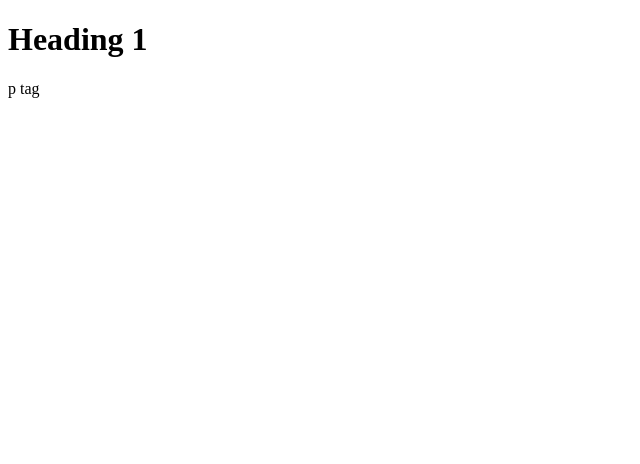
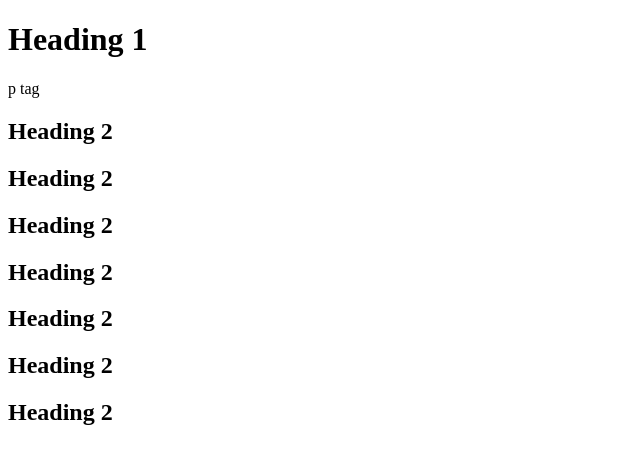
Before and after one commit to sushberiwal/Dev_Tut, a plain HTML site: page index.html in a window 1280 px wide. Shown: the whole page, without its empty margins (0-640 px from the left). Drawn offline with Linux system fonts and the light colour scheme.

Commit message:
added some lines in index.html

```diff
--- a/index.html
+++ b/index.html
@@ -8,5 +8,12 @@
 <body>
     <h1>Heading 1</h1>
     <p>p tag</p>
+    <h2>Heading 2</h2>
+    <h2>Heading 2</h2>
+    <h2>Heading 2</h2>
+    <h2>Heading 2</h2>
+    <h2>Heading 2</h2>
+    <h2>Heading 2</h2>
+    <h2>Heading 2</h2>
 </body>
 </html>
```
